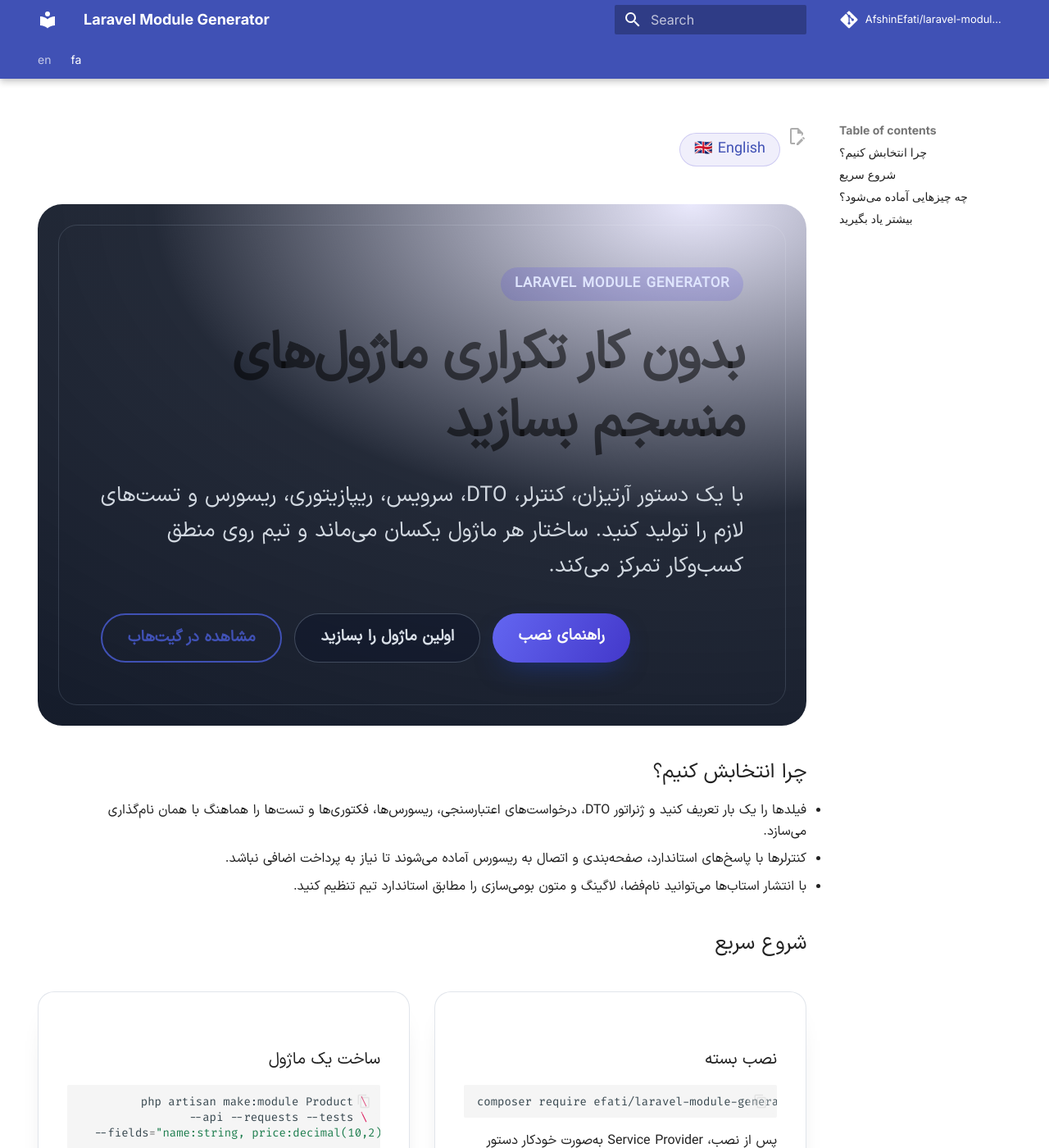
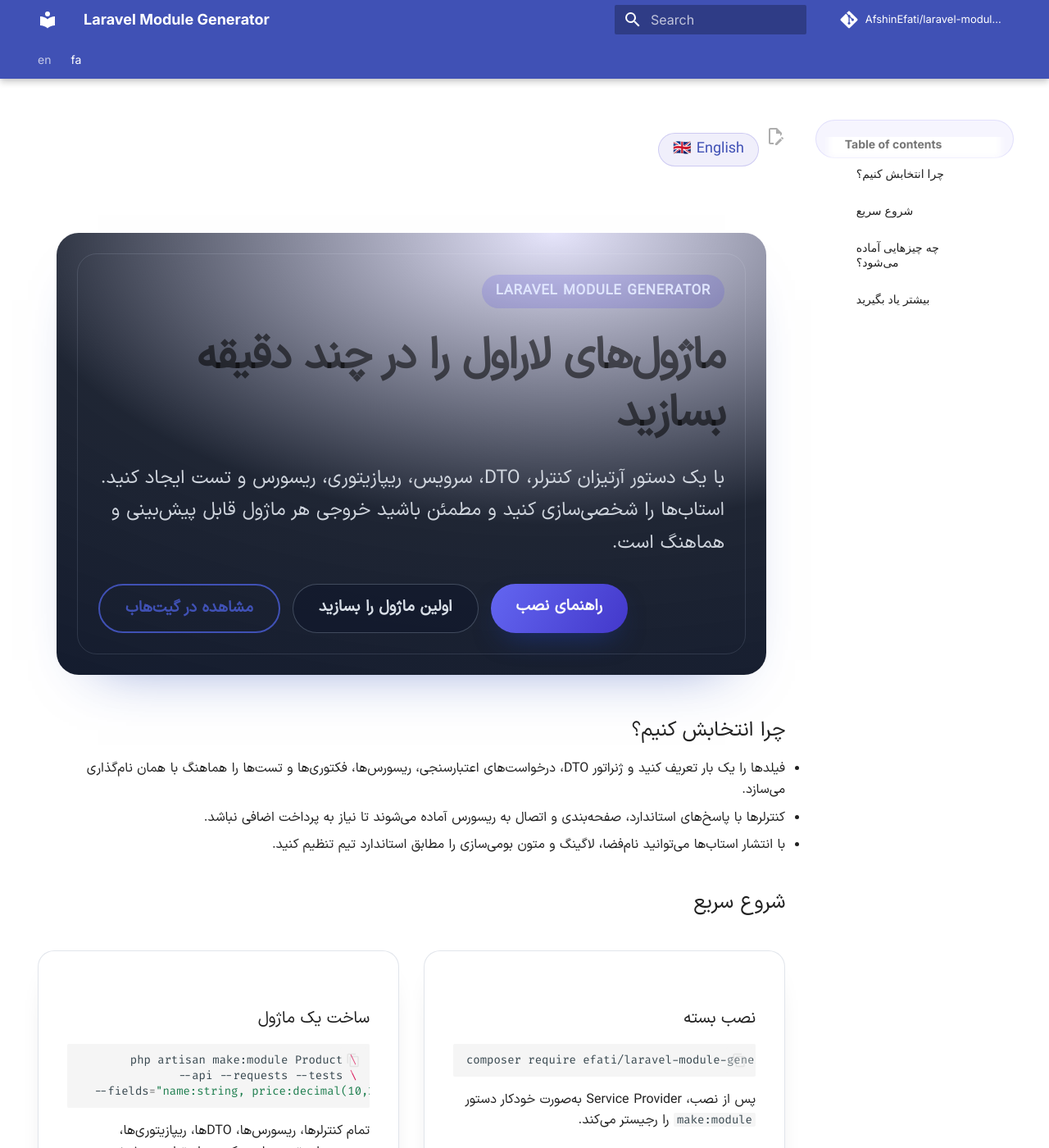
Before and after one commit to AfshinEfati/laravel-module-generator, an MkDocs documentation site: the page built from docs/fa/index.md, in a window 1280 px wide and 1400 px high. Shown: the whole window at 82% size. Built offline with MkDocs 1.6.1 and Material for MkDocs 9.7.7, drawn with Linux system fonts in a browser that asks for light colours; comment, search, counter and statistics services are not loaded.

Commit message:
🛠️ Working on: extra.css - index.md - index.md - M docs/assets/stylesheets/extra.css - M docs/en/index.md - M docs/fa/index.md

```diff
--- a/docs/assets/stylesheets/extra.css
+++ b/docs/assets/stylesheets/extra.css
@@ -103,21 +103,25 @@ body[dir="rtl"] {
 
 }
 
+
 .md-typeset .hero {
   position: relative;
   overflow: hidden;
-  padding: clamp(2.5rem, 6vw, 4.25rem);
-  border-radius: 1.5rem;
-  background: radial-gradient(140% 120% at 85% 0%, rgba(79, 70, 229, 0.12) 0%, rgba(17, 24, 39, 0.92) 50%, rgba(17, 24, 39, 0.98) 100%);
+  padding: clamp(1.8rem, 4vw, 3rem);
+  margin: clamp(1.5rem, 4vw, 3rem) auto;
+  border-radius: 1.35rem;
+  max-width: min(1040px, 95%);
+  background: radial-gradient(140% 120% at 70% 0%, rgba(79, 70, 229, 0.14) 0%, rgba(17, 24, 39, 0.94) 55%, rgba(15, 23, 42, 0.98) 100%);
   color: #f9fafb;
+  box-shadow: 0 32px 70px -50px rgba(30, 64, 175, 0.65);
 }
 
 .md-typeset .hero::before {
   content: '';
   position: absolute;
-  inset: 1.25rem;
-  border-radius: 1.15rem;
-  border: 1px solid rgba(148, 163, 184, 0.2);
+  inset: clamp(0.9rem, 2vw, 1.25rem);
+  border-radius: 1.2rem;
+  border: 1px solid rgba(148, 163, 184, 0.18);
   mix-blend-mode: screen;
 }
 
@@ -143,17 +147,18 @@ body[dir="rtl"] {
 }
 
 .md-typeset .hero__title {
-  font-size: clamp(2.3rem, 5vw, 3.4rem);
+  font-size: clamp(1.95rem, 4.2vw, 2.9rem);
   font-weight: 700;
-  letter-spacing: -0.03em;
-  margin-bottom: 0.85rem;
+  letter-spacing: -0.035em;
+  margin-bottom: 0.7rem;
 }
 
 .md-typeset .hero__lead {
-  font-size: clamp(1.05rem, 2.1vw, 1.3rem);
-  line-height: 1.65;
-  color: rgba(226, 232, 240, 0.92);
-  margin-bottom: 1.75rem;
+  font-size: clamp(1rem, 1.8vw, 1.2rem);
+  line-height: 1.7;
+  color: rgba(226, 232, 240, 0.9);
+  margin-bottom: 1.5rem;
+  max-width: 40rem;
 }
 
 .md-typeset .hero__actions {
@@ -186,6 +191,117 @@ body[dir="rtl"] {
 .md-typeset .hero .md-button:focus {
   transform: translateY(-1px);
   box-shadow: 0 18px 32px -18px rgba(15, 23, 42, 0.6);
+}
+
+/* Side navigation styling */
+.md-sidebar--primary,
+.md-sidebar--secondary {
+  background: rgba(79, 70, 229, 0.05);
+  border-radius: 1.35rem;
+  margin: clamp(1rem, 1.5vw, 1.6rem) clamp(0.65rem, 1vw, 1.1rem);
+  padding: 1rem 0.3rem 1.25rem;
+  border: 1px solid rgba(79, 70, 229, 0.12);
+  box-shadow: 0 18px 45px -35px rgba(30, 64, 175, 0.5);
+  backdrop-filter: blur(10px);
+}
+
+.md-sidebar--primary .md-sidebar__scrollwrap,
+.md-sidebar--secondary .md-sidebar__scrollwrap {
+  padding-inline: clamp(0.35rem, 1vw, 0.75rem);
+}
+
+.md-nav__item {
+  margin-block: 0.15rem;
+}
+
+.md-nav__link {
+  border-radius: 0.65rem;
+  padding: 0.45rem 0.7rem;
+  transition: background 0.18s ease, color 0.18s ease, box-shadow 0.18s ease;
+}
+
+.md-nav__link:hover,
+.md-nav__link:focus-visible {
+  background: rgba(79, 70, 229, 0.18);
+  color: var(--lm-primary-dark);
+  box-shadow: inset 0 0 0 1px rgba(79, 70, 229, 0.15);
+}
+
+.md-nav__item .md-nav__link--active {
+  background: rgba(79, 70, 229, 0.22);
+  color: var(--lm-primary-dark);
+  font-weight: 600;
+  box-shadow: inset 0 0 0 1px rgba(79, 70, 229, 0.28);
+}
+
+[data-md-color-scheme="slate"] .md-sidebar--primary,
+[data-md-color-scheme="slate"] .md-sidebar--secondary {
+  background: rgba(79, 70, 229, 0.12);
+  border-color: rgba(148, 163, 184, 0.25);
+  box-shadow: 0 18px 45px -30px rgba(15, 23, 42, 0.6);
+}
+
+[data-md-color-scheme="slate"] .md-nav__link:hover,
+[data-md-color-scheme="slate"] .md-nav__link:focus-visible {
+  background: rgba(129, 140, 248, 0.22);
+  color: #e0e7ff;
+}
+
+[data-md-color-scheme="slate"] .md-nav__item .md-nav__link--active {
+  background: rgba(99, 102, 241, 0.28);
+  color: #eef2ff;
+  box-shadow: inset 0 0 0 1px rgba(129, 140, 248, 0.35);
+}
+
+@media (max-width: 76.1875em) {
+  .md-sidebar--primary,
+  .md-sidebar--secondary {
+    margin: 0;
+    border-radius: 0;
+    background: transparent;
+    border: none;
+    box-shadow: none;
+    backdrop-filter: none;
+  }
+
+  .md-sidebar--primary .md-sidebar__scrollwrap,
+  .md-sidebar--secondary .md-sidebar__scrollwrap {
+    padding-inline: 0.25rem;
+  }
+}
+
+@media (max-width: 960px) {
+  .md-typeset .hero {
+    padding: clamp(1.5rem, 6vw, 2.4rem);
+    text-align: center;
+  }
+
+  .md-typeset .hero__content {
+    margin-inline: auto;
+  }
+
+  .md-typeset .hero__lead {
+    margin-inline: auto;
+  }
+
+  .md-typeset .hero__actions {
+    justify-content: center;
+  }
+}
+
+@media (max-width: 640px) {
+  .md-typeset .hero {
+    margin: 1.25rem auto 2rem;
+  }
+
+  .md-typeset .hero__actions {
+    gap: 0.5rem;
+  }
+
+  .md-typeset .hero .md-button {
+    width: 100%;
+    justify-content: center;
+  }
 }
 
 .md-typeset .feature-grid {
--- a/docs/fa/index.md
+++ b/docs/fa/index.md
@@ -11,8 +11,8 @@ hide:
 <div class="hero">
   <div class="hero__content">
     <span class="hero__eyebrow">Laravel Module Generator</span>
-    <h1 class="hero__title">بدون کار تکراری ماژول‌های منسجم بسازید</h1>
-    <p class="hero__lead">با یک دستور آرتیزان، کنترلر، DTO، سرویس، ریپازیتوری، ریسورس و تست‌های لازم را تولید کنید. ساختار هر ماژول یکسان می‌ماند و تیم روی منطق کسب‌وکار تمرکز می‌کند.</p>
+    <h1 class="hero__title">ماژول‌های لاراول را در چند دقیقه بسازید</h1>
+    <p class="hero__lead">با یک دستور آرتیزان کنترلر، DTO، سرویس، ریپازیتوری، ریسورس و تست ایجاد کنید. استاب‌ها را شخصی‌سازی کنید و مطمئن باشید خروجی هر ماژول قابل پیش‌بینی و هماهنگ است.</p>
     <div class="hero__actions">
       <a class="md-button md-button--primary" href="installation/">راهنمای نصب</a>
       <a class="md-button md-button--secondary" href="quickstart/">اولین ماژول را بسازید</a>
```
Also changed, not shown: docs/en/index.md (+2 -2 lines).
